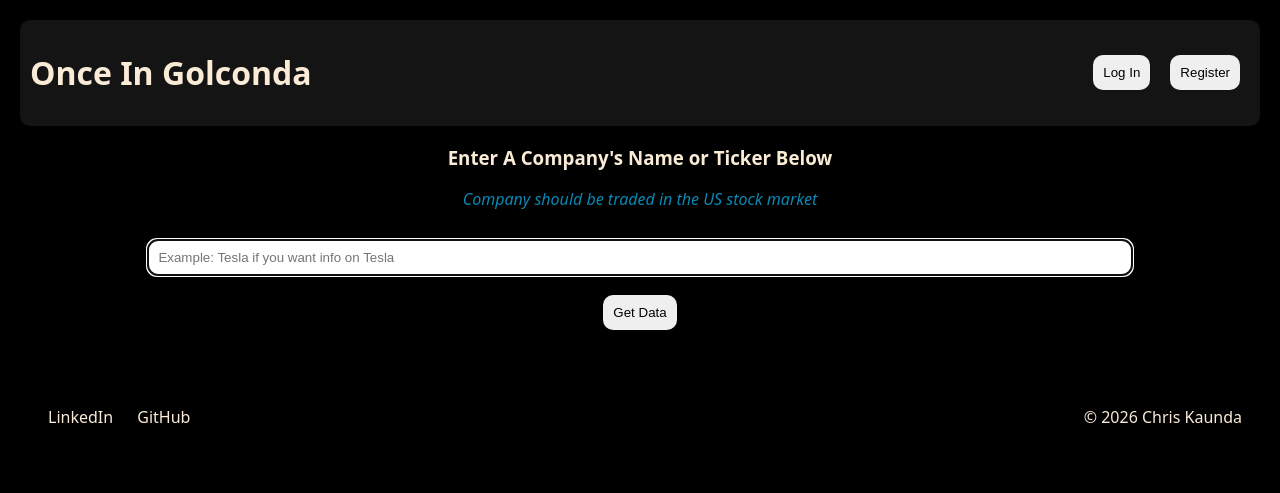
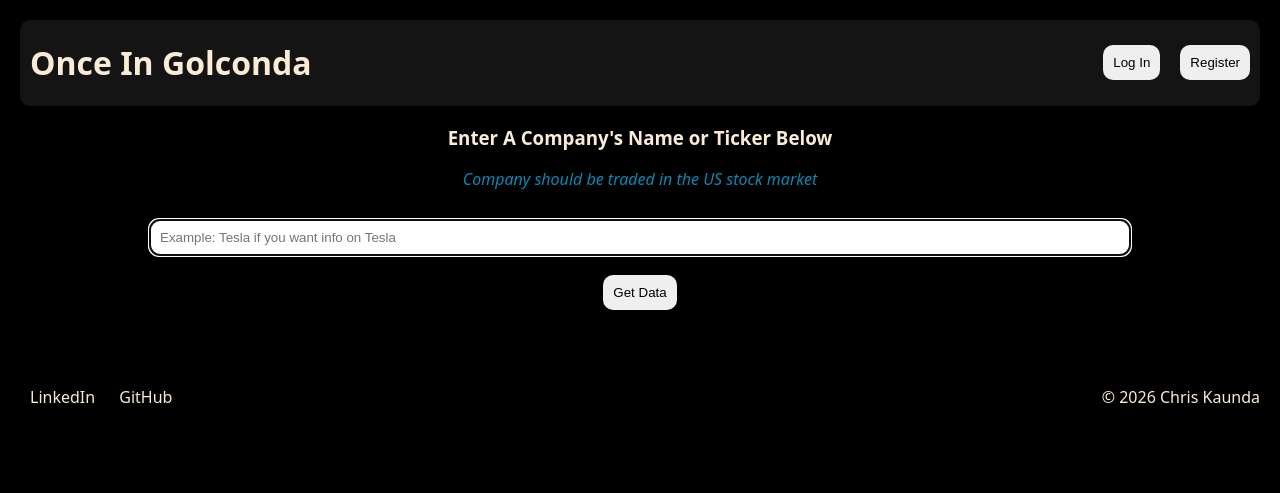
Before and after one commit to kaundachris/StockAnalyzer, a Flask app: page / in a window 1280 px wide. Shown: the top 493 px of the page. Run offline with Flask 3, Linux system fonts and the light colour scheme; some libraries are stand-ins or nearby versions.

Commit message:
Styling issues
Margins reduced
page made larger because of the nature of the information
Redundant code removed

```diff
--- a/static/index.css
+++ b/static/index.css
@@ -2,23 +2,23 @@
 body {
     color: antiquewhite;
     background-color: black;
-    padding: 10px;
+    margin: 20px;
     text-align: center;
-    font-family:system-ui, -apple-system, BlinkMacSystemFont, 'Segoe UI', Roboto, Oxygen, Ubuntu, Cantarell, 'Open Sans', 'Helvetica Neue', sans-serif
+    font-family:system-ui, -apple-system, BlinkMacSystemFont, 'Segoe UI', Roboto, Oxygen, Ubuntu, Cantarell, 'Open Sans', 'Helvetica Neue', sans-serif;
+    min-width: 800px;
 }
 
 /*header styling*/
-header {
-    margin: 20px;
-    border-bottom: antiquewhite;
-    border-bottom-style: solid;
-    border-bottom-width: 2px;
-}
-
-.header {
+.top {
+    background-color: rgb(20, 20, 20);
+    border-radius: 10px;
     display: flex;
     justify-content: space-between;
     align-items: center;
+}
+
+h1 {
+    margin-left: 10px;
 }
 
 /*main styling*/
@@ -29,16 +29,6 @@ main {
 
 .more_info {
     color:rgb(10, 136, 179);
-}
-
-.top {
-    background-color: rgb(20, 20, 20);
-    margin: 2px;
-    padding: 10px;
-    border-radius: 10px;
-    display: flex;
-    justify-content: space-between;
-    align-items: center;
 }
 
 .nav {
@@ -120,8 +110,6 @@ tr:nth-child(odd) {
 footer {
     margin-top: 40px;
     margin-bottom: 40px;
-    margin-left: 20px;
-    margin-right: 20px;
 }
 
 .footer {
@@ -129,7 +117,6 @@ footer {
     justify-content: space-between;
     align-items: center;
     gap: 150px;
-    margin-top: 20px;
 }
 
 .socials {
```
